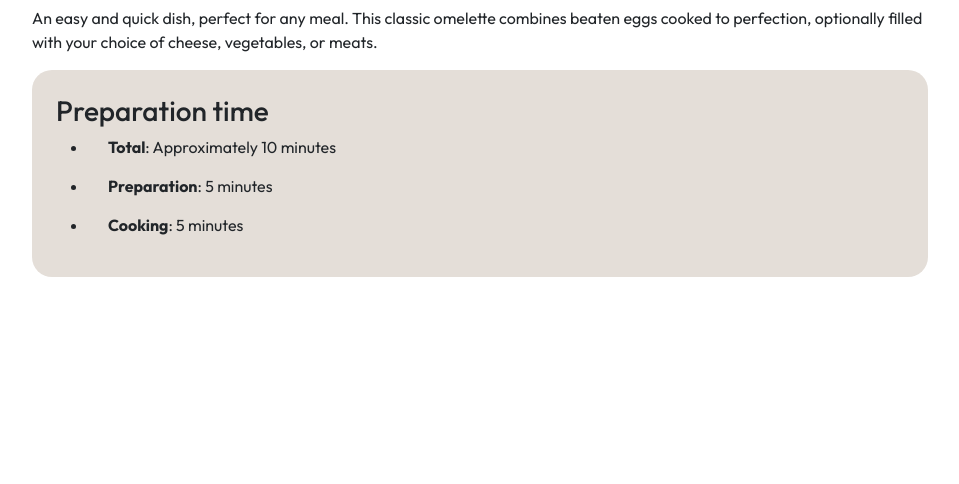
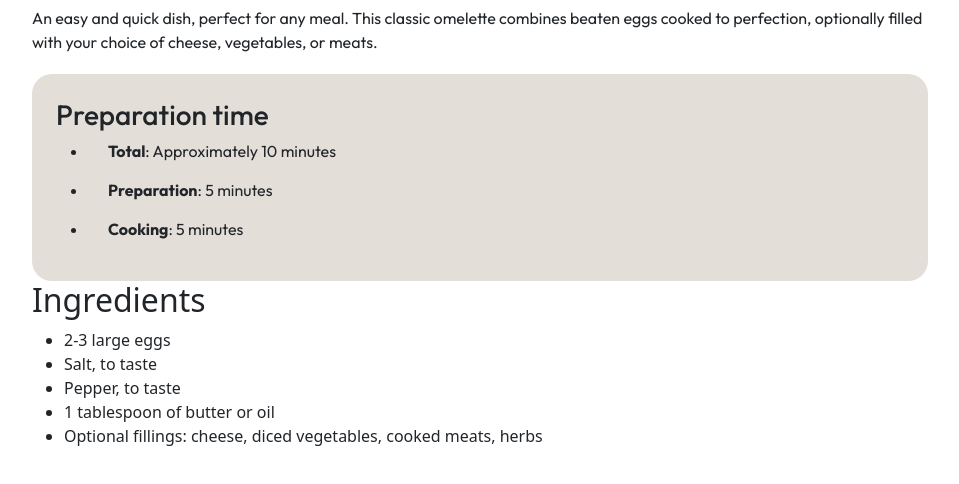
Before and after one commit to smileywrld/Recipe-Page, a plain HTML site: page recipe.html in a window 1280 px wide. Shown: the part 544-1028 px from the top of the page, without its empty margins (160-1119 px from the left). Before the commit the page ends 853 px from the top, so only its background shows below. Drawn offline with nearby package versions, Linux system fonts and the light colour scheme.

Commit message:
added and styled the ingredients section

```diff
--- a/recipe.html
+++ b/recipe.html
@@ -39,6 +39,19 @@
 					<li><strong>Cooking</strong>: 5 minutes</li>
 				</ul>
 			</section>
+
+			<section class="ingredents">
+				<h2>Ingredients</h2>
+				<ul>
+					<li>2-3 large eggs</li>
+					<li>Salt, to taste</li>
+					<li>Pepper, to taste</li>
+					<li>1 tablespoon of butter or oil</li>
+					<li>
+						Optional fillings: cheese, diced vegetables, cooked meats, herbs
+					</li>
+				</ul>
+			</section>
 		</main>
 
 		<!-- Bootstrap JavaScript Libraries -->
--- a/style.css
+++ b/style.css
@@ -37,19 +37,20 @@ main p {
 	font-size: 16px;
 }
 
-main section {
+main .preparation {
+	margin-top: 20px;
 	background-color: hsl(30, 18%, 87%);
 	font-family: outfit, sans-serif;
 	padding: 1.5rem;
 	border-radius: 20px;
 }
 
-main section h2 {
+main .preparation h2 {
 	font-weight: 400;
-	margin-bottom: 10px;
+	margin-bottom: 20px;
 }
 
- section ul li{
+.preparation ul li {
 	margin-bottom: 15px;
 	padding-left: 20px;
 }
```
